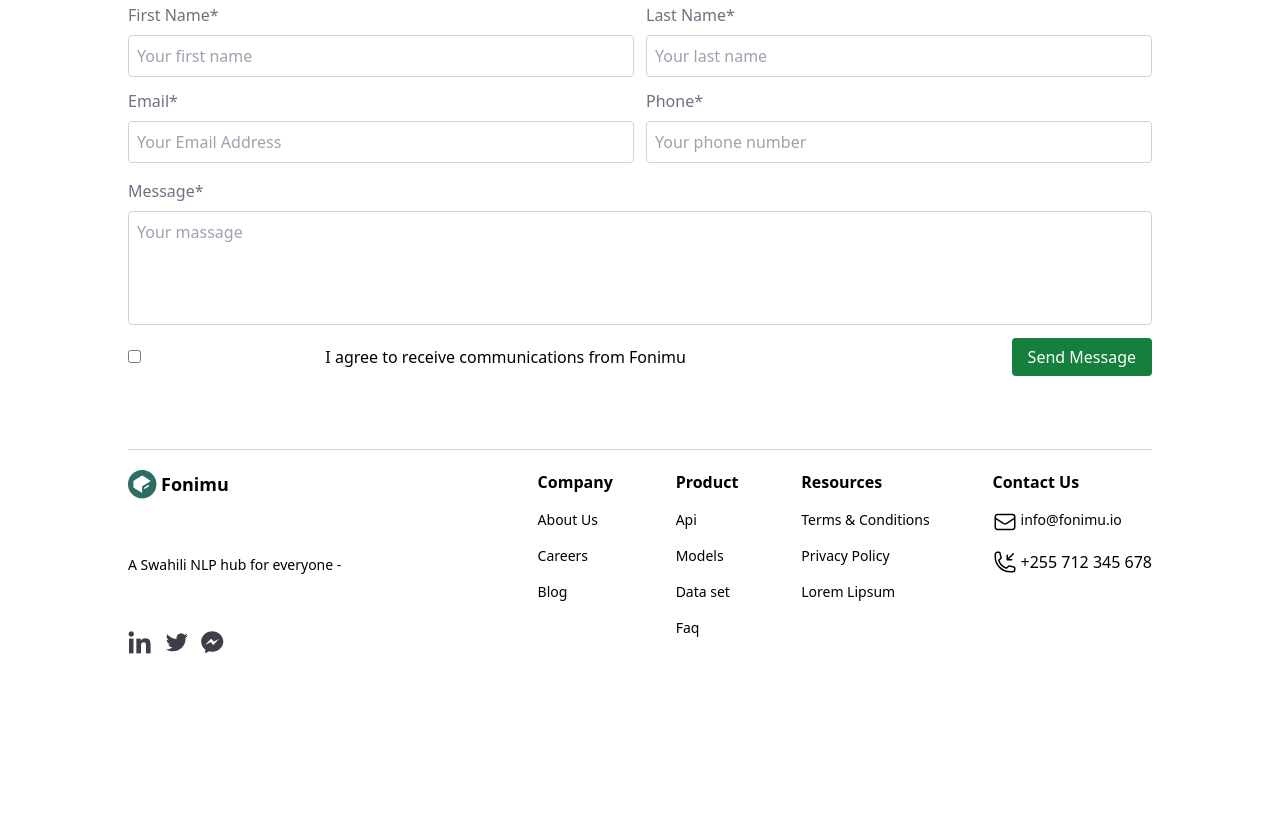
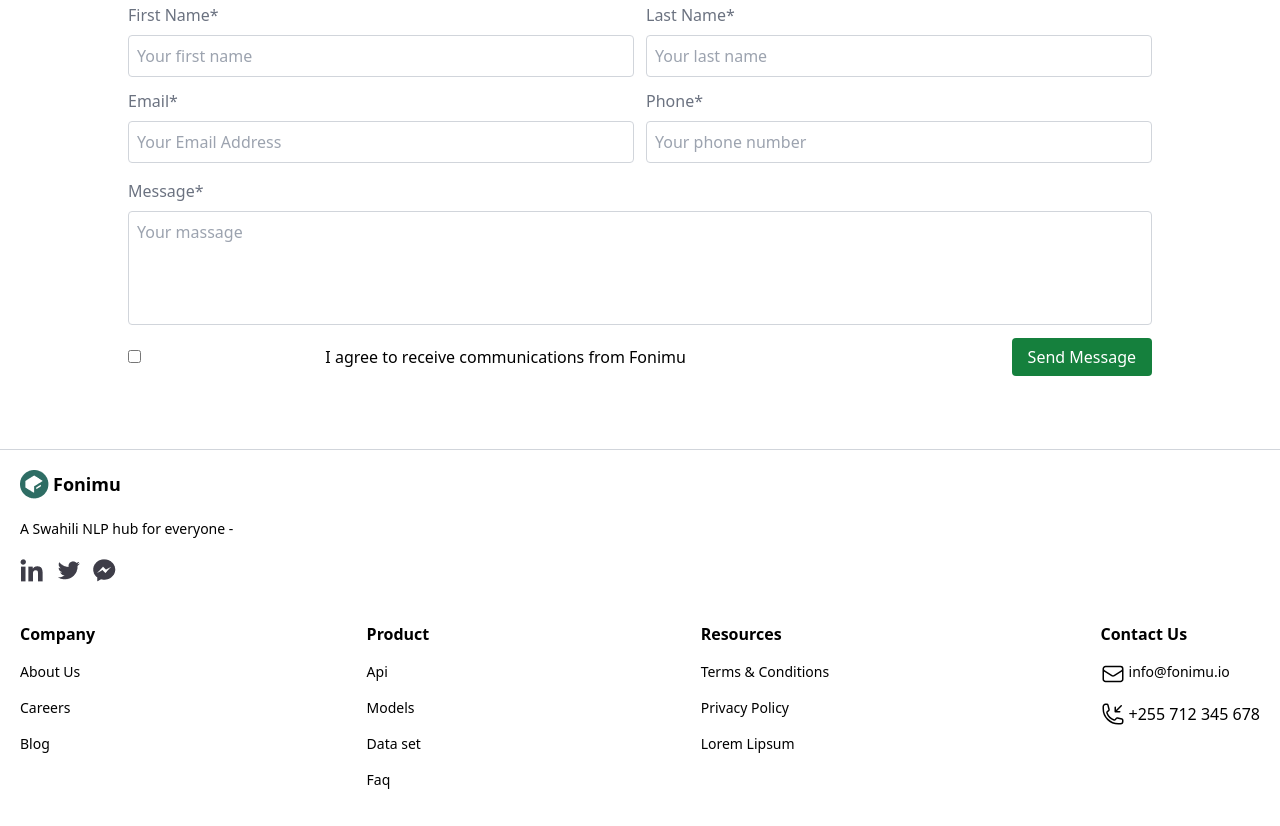
Before and after one commit to Sumally007/swahili-hub, a website: page src/index.html in a window 1280 px wide. Shown: the part 5272-6098 px from the top of the page. Before the commit the page ends 5946 px from the top, so only its background shows below. Drawn offline with Linux system fonts and the light colour scheme.

Commit message:
sm for the footer section completed

```diff
--- a/src/index.html
+++ b/src/index.html
@@ -523,8 +523,8 @@
     <!--section seven end-->
     <!--footer start-->
     <footer class="flex justify-center py-18">
-      <div class="flex w-4/5 py-5 border-t border-gray-300">
-        <div class="basis-2/5 flex flex-col justify-between h-full">
+      <div class="flex sm:flex-col sm:gap-10 w-4/5 sm:w-full py-5 sm:px-5 border-t border-gray-300">
+        <div class="basis-2/5 flex flex-col justify-between h-full sm:gap-5">
           <div class="flex">
             <img src="./img/g52.png" alt="logo">
             <span class="text-lg font-bold ml-1">Fonimu</span>
```
Also changed, not shown: src/output.css.
